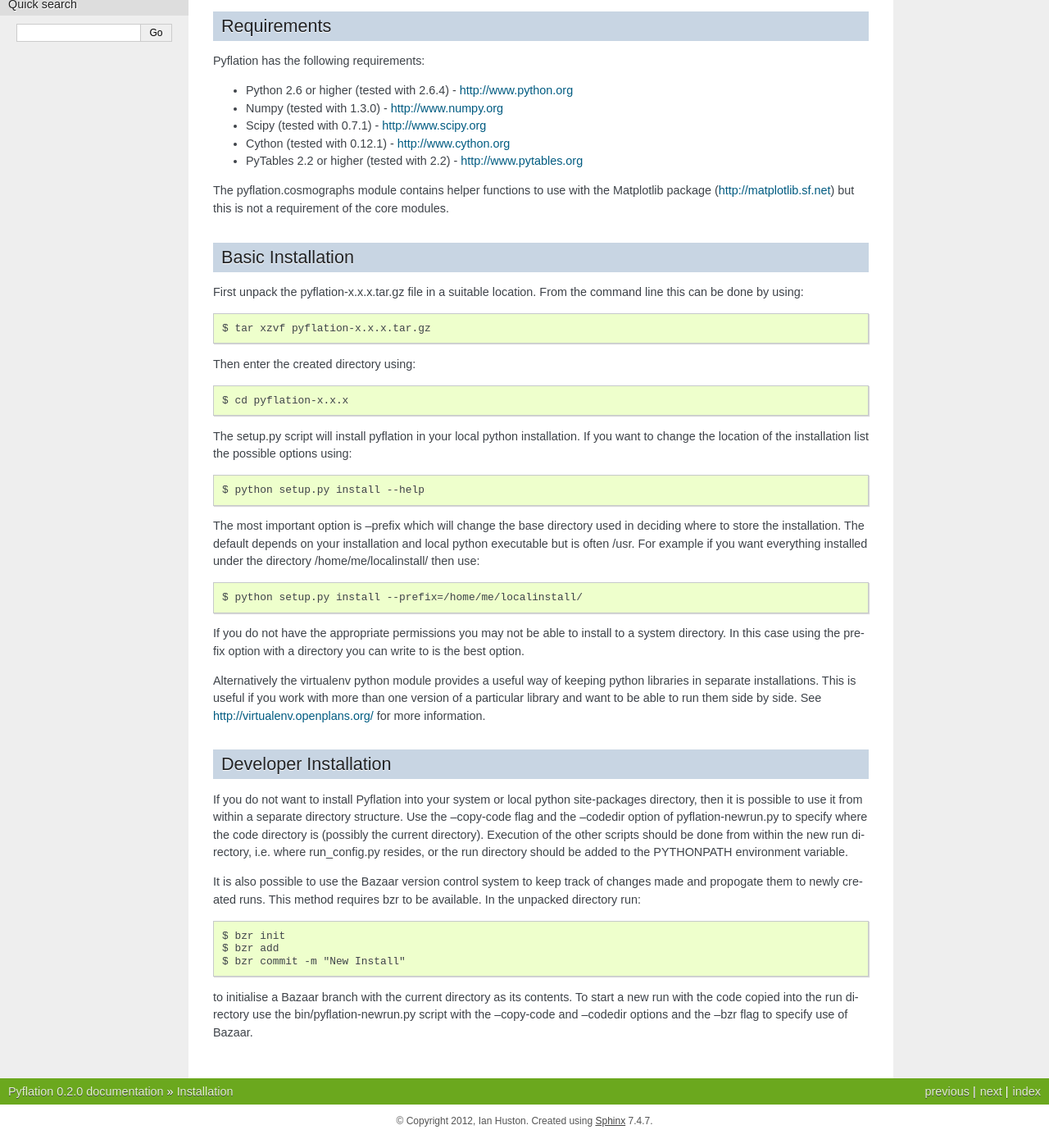
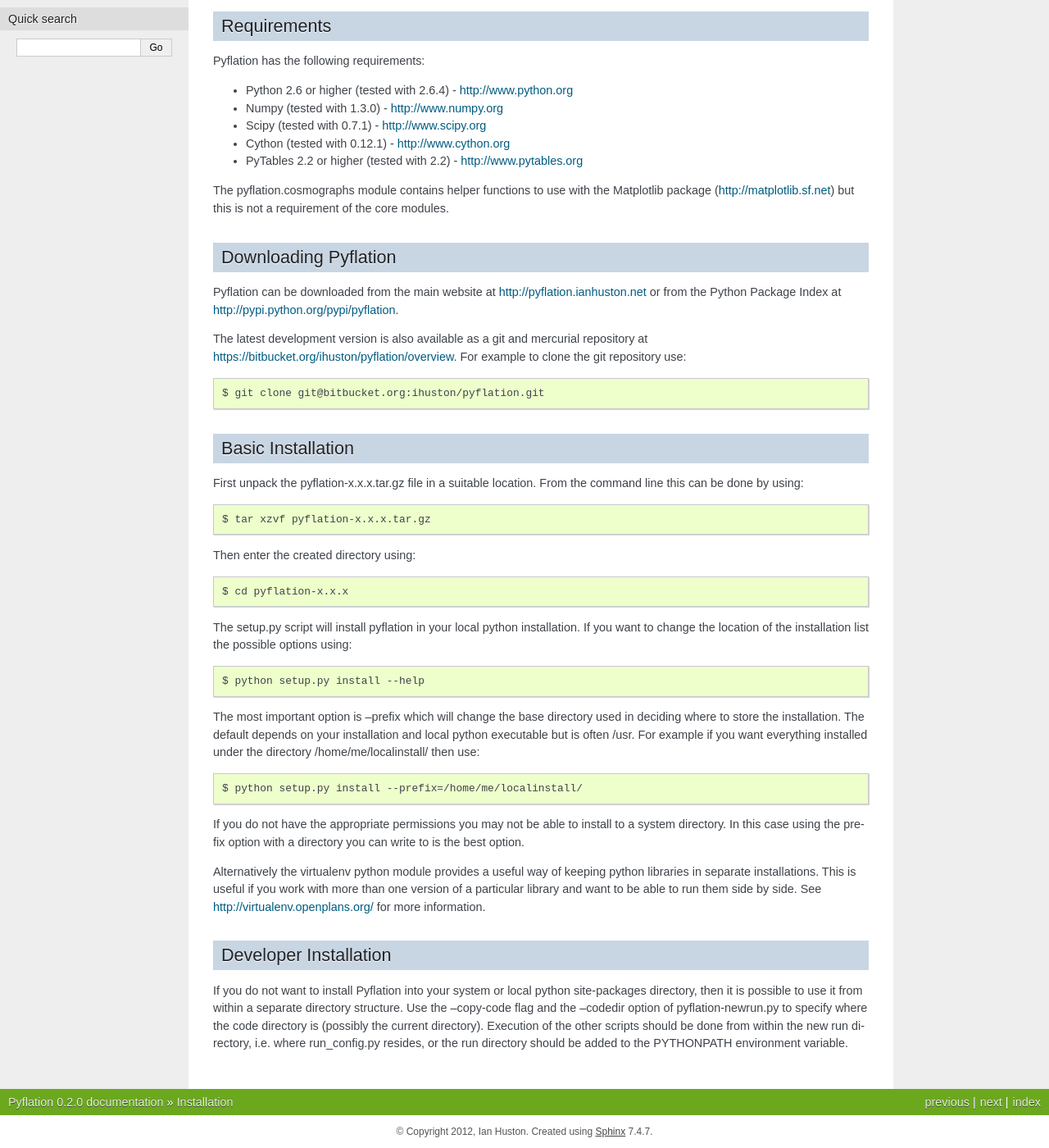
Before and after one commit to ihuston/pyflation, a Sphinx documentation site: the page built from docs/installation.rst, in a window 1280 px wide and 1400 px high, scrolled down 425 px. Shown: the whole window at 82% size. Built offline with Sphinx 7.4.7, drawn with Linux system fonts in a browser that asks for light colours; some of the changed text lies outside the part shown.

Commit message:
Add download section and remove bazaar instructions.

```diff
--- a/docs/installation.rst
+++ b/docs/installation.rst
@@ -32,6 +32,17 @@
 The pyflation.cosmographs module contains helper functions to use
 with the Matplotlib package (http://matplotlib.sf.net) but this is not a
 requirement of the core modules.
+
+Downloading Pyflation
+=====================
+Pyflation can be downloaded from the main website at http://pyflation.ianhuston.net or from
+the Python Package Index at http://pypi.python.org/pypi/pyflation.
+
+The latest development version is also available as a git and mercurial repository
+at https://bitbucket.org/ihuston/pyflation/overview.
+For example to clone the git repository use::
+
+    $ git clone git@bitbucket.org:ihuston/pyflation.git
 
 Basic Installation
 ==================
@@ -78,16 +89,3 @@
 Execution of the other scripts should be done from within the new run directory,
 i.e. where run_config.py resides, or the run directory should be added to the
 PYTHONPATH environment variable.
-
-It is also possible to use the Bazaar version control system to keep track of
-changes made and propogate them to newly created runs. This method requires bzr
-to be available. In the unpacked directory run::
-
-    $ bzr init
-    $ bzr add
-    $ bzr commit -m "New Install"
-
-to initialise a Bazaar branch with the current directory as its contents.
-To start a new run with the code copied into the run directory use the
-bin/pyflation-newrun.py script with the --copy-code and --codedir options and
-the --bzr flag to specify use of Bazaar.
```
